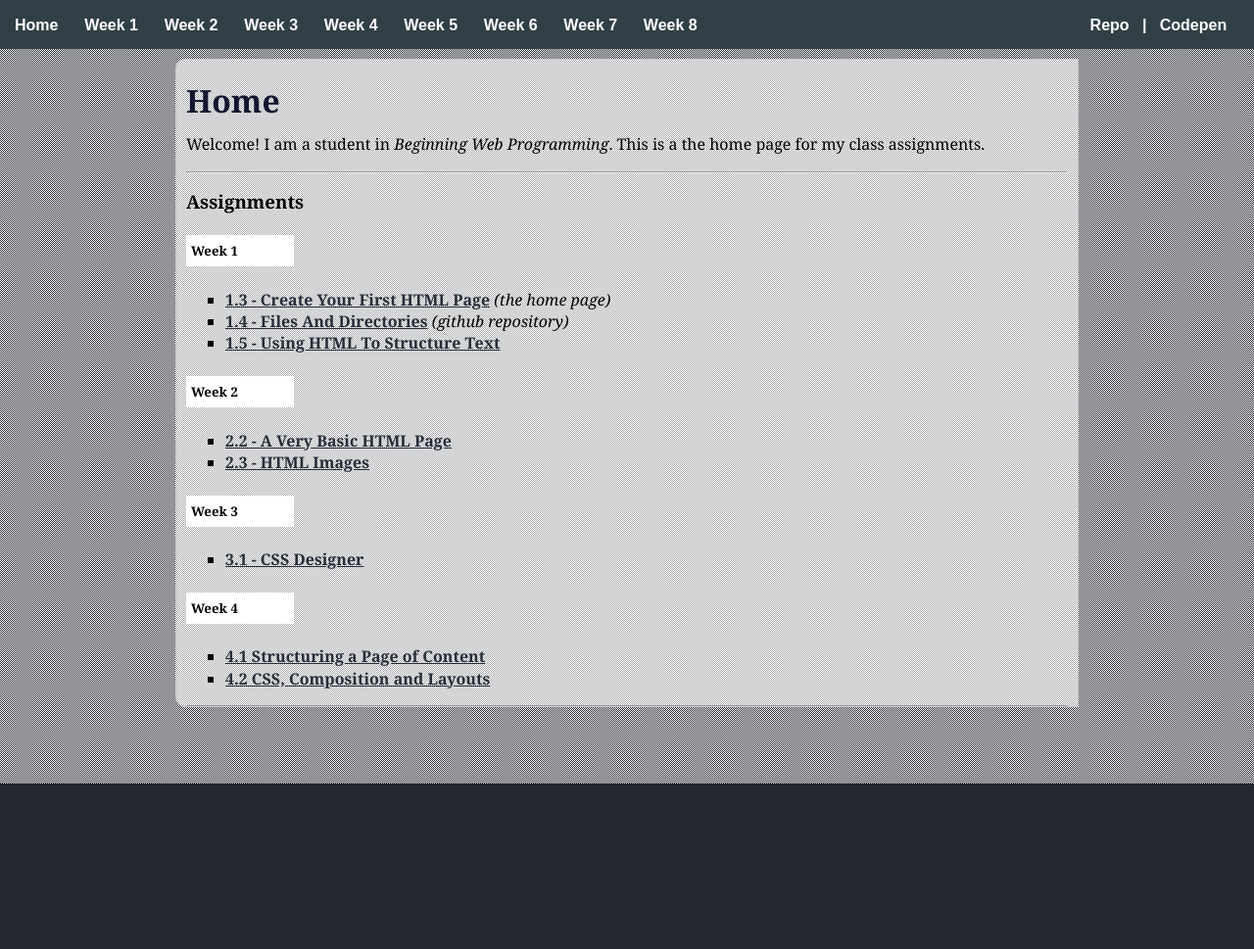
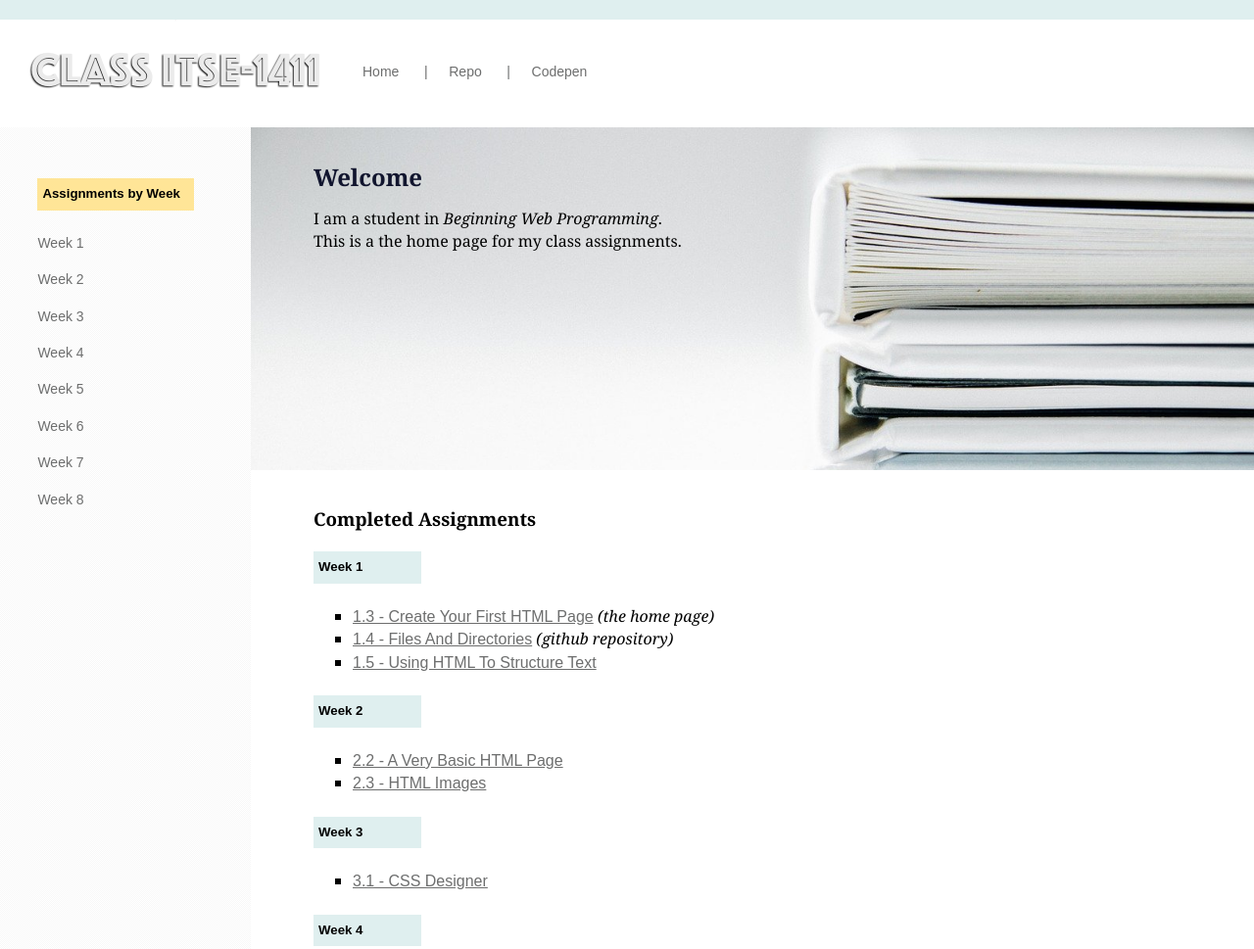
Before and after one commit to joelxdav/joelxdav.github.io, a plain HTML site: page index.html in a window 1280 px wide. Shown: the top 969 px of the page at 98% size. Before the commit the page ends 800 px from the top, so only its background shows below. Drawn offline with nearby package versions, Linux system fonts and the light colour scheme.

Commit message:
updating all index files and adding files

```diff
--- a/index.html
+++ b/index.html
@@ -2,26 +2,32 @@
 <html lang="en-US">
 <head>
   <meta charset="UTF-8">
-  <title>Home Navigation</title>
-  <link rel="stylesheet" type="text/css" href="res/index.css">
-  <link rel="icon" href="/res/icon.jpg" type="image/jpg" sizes="16x16">
+  <title>Home</title>
+  <link rel="stylesheet" type="text/css" href="/res/index.css">
+  <link rel="icon" href="/res/icon.gif" type="image/jpg" sizes="16x16">
   <script src="https://ajax.googleapis.com/ajax/libs/jquery/3.5.1/jquery.min.js"></script>
-  <script src="res/scripts.js"></script>
-
+  <script src="/res/scripts.js"></script>
+  <style>
+    #content { top: 480px; }
+  </style>
 </head>
 <body>
+  <span id="top"></span>
   <header></header>
+
+  <main>
+    <aside id="sidebar"></aside>
+
+    <section>
+      <h1>Welcome</h1>
+      <p>
+        I am a student in <i>Beginning Web Programming</i>. <br>This is a the home page for my class assignments.
+      </p>
+    </section>
 
     <div id="content">
 
-    <h1>Home</h1>
-  <p>
-      Welcome! I am a student in <i>Beginning Web Programming</i>. This is a the home page for my class assignments.
-  </p>
-
-
-    <hr/>
-    <h3>Assignments</h3>
+      <h3>Completed Assignments</h3>
 
       <h5>Week 1</h5>
       <ul>
@@ -47,19 +53,11 @@
         <li><a href="/week04/cookieandkate.html">4.2 CSS, Composition and Layouts</a></li>
       </ul>
 
+      <br><br>
 
-
-    <hr/>
-    <h3>Additional</h3>
-
-    <ul>
-      <li><a href="https://github.com/joelxdav/joelxdav.github.io" target="_blank">My ITSE-1411 Repository</a></li>
-      <li><a href="https://codepen.io/collection/AYbQbJ" target="_blank">My Codepen</a></li>
-    </ul>
-
-
+    <footer></footer>
     </div><!--content-->
 
-
+  </main>
 </body>
 </html>
--- /dev/null
+++ b/res/footer.html
@@ -0,0 +1,20 @@
+
+<table>
+
+    <tr>
+        <td>
+            ITSE 1411<br><br>
+            &copy; 2021<br><br>
+            Author: Joel Davenport<br><br>
+            <i>Welcome banner courtesy of pixabay.com</i>
+        </td>
+
+        <td>
+            <a href="/index.html">ITSE-1411 Home</a><br><br>
+            <a href="https://github.com/joelxdav/joelxdav.github.io" target="_blank">ITSE-1411 Repository</a><br><br>
+            <a href="https://codepen.io/collection/AYbQbJ" target="_blank">ITSE-1411 Codepen</a><br><br>
+            <a href="#">^ Top</a>
+        </td>
+    </tr>
+
+</table>
--- a/res/header.html
+++ b/res/header.html
@@ -1,28 +1,15 @@
+<img src="/res/logo.png" />
+
 <nav>
 
-    <a href="/index.html">Home</a>&nbsp;&nbsp;&nbsp;&nbsp;&nbsp;
+    <a href="/index.html">Home</a>
 
-    <a href="/week01/">Week 1</a>&nbsp;&nbsp;&nbsp;&nbsp;&nbsp;
+    &nbsp;&nbsp;&nbsp;|&nbsp;&nbsp;
 
-    <a href="/week02/">Week 2</a>&nbsp;&nbsp;&nbsp;&nbsp;&nbsp;
+    <a href="https://github.com/joelxdav/joelxdav.github.io" target="_blank">Repo</a>
 
-    <a href="/week03/">Week 3</a>&nbsp;&nbsp;&nbsp;&nbsp;&nbsp;
+    &nbsp;&nbsp;&nbsp;|&nbsp;&nbsp;
 
-    <a href="/week04/">Week 4</a>&nbsp;&nbsp;&nbsp;&nbsp;&nbsp;
-
-    <a href="/week05/">Week 5</a>&nbsp;&nbsp;&nbsp;&nbsp;&nbsp;
-
-    <a href="/week06/">Week 6</a>&nbsp;&nbsp;&nbsp;&nbsp;&nbsp;
-
-    <a href="/week07/">Week 7</a>&nbsp;&nbsp;&nbsp;&nbsp;&nbsp;
-
-    <a href="/week08/">Week 8</a>
-
-
-
-    <span id="float-right">
-        <a href="https://github.com/joelxdav/joelxdav.github.io" target="_blank">Repo</a>&nbsp;&nbsp;&nbsp;|&nbsp;&nbsp;
-        <a href="https://codepen.io/collection/AYbQbJ" target="_blank">Codepen</a>
-    </span>
+    <a href="https://codepen.io/collection/AYbQbJ" target="_blank">Codepen</a>
 
 </nav>
--- a/res/index.css
+++ b/res/index.css
@@ -2,30 +2,57 @@
 /* CSS Document */
 
 
+body {
+  background-color: #f8f8f8;
+  background-image: url("../week03/trans-bg.gif");
+  font-family: "Georgia", serif;
+  color: #000;
+  line-height: 1.4em;
+  min-width: 1000px;
+  height: auto;
+  min-height: 100vh;
+  margin: 0px;
+  margin-top: 130px;
+  overflow-x: hidden;
+}
 header {
-    margin-bottom: 10px;
-  }
-
-  nav {
-    background-color: #314046;
-    color: #fff;
-    /* word-spacing: 10px; */
-    font-weight: 900;
+  background-color: #fff;
+  color: #6d6e6e;
+  font-size: 14px;
+  font-weight: 300;
   font-family: sans-serif;
-    width: 99vw;
-    min-width: 400px;
-    height: 30px;
-    padding: 15px 5px 5px 15px;
+  border-top: 20px solid #dfefef;
+  min-width: 1000px;
+  width: 100vw;
+  height: 110px;
+  padding: 0px;
+  margin: 0px;
+  margin-bottom: 30px;
   position:fixed;
   top:0px;
   left:0px;
+  z-index: 100;
+}
+header img {
+  background-color: white;
+  width: 300px;
+  height: 100px;
+  margin: 0px 30px;
+  float: left;
+  display: inline;
+}
+nav {
+  width: auto;
+  height: auto;
+  padding: 0px;
   margin: auto;
-    margin-bottom: 20px;
+  margin-top: 42px;
+  display: inline-block;
 }
 nav a {
-    color: #fff;
-    font-weight: bold;
-    text-decoration:none;
+  color: inherit;
+  text-decoration: none;
+  margin: 10px;
 }
 nav a:hover {
   color: #FFE597;
@@ -36,39 +63,73 @@
   margin-right:30px;
 }
 
+main {
+  min-width: 1000px;
+  height: auto;
+  margin-bottom: 0px;
+}
+aside {
+  background-color: transparent;
+  padding: 0px;
+  min-width: 100px;
+  width: 17vw;
+  height: 100vh;
+  padding: 30px 0px 0px 3vw;
+  position: fixed;
+  top: 130px;
+  left: 0px;
+}
+aside a {
+  color: #6d6e6e;
+  font-size: 14px;
+  font-weight: 300;
+  font-family: sans-serif;
+  text-decoration: none;
+  width: 80px;
+  margin: 15px 0px;
+  display: block;
 
-
-
-body {
-  font-family: "Georgia", serif;
-  color: #000;
-  line-height: 1.4em;
-  background-image: url("../week03/trans-bg.gif");
-  background-color: #262831;
+  transition: .3s;
+}
+aside a:hover {
+  background-color: #dfefef;
+  width: 120px;
+}
+section {
+  background-color: transparent;
+  background-image: url("books-banner.jpg");
+  background-repeat: no-repeat;
+  background-size: cover;
+  min-width: 400px;
+  width: 70vw;
+  height: 350px;
+  padding: 20px 5vw;
+  position: absolute;
+  top: 130px;
+  left: 20vw;
 }
 
 #content {
-  background-image: url("../week03/trans-bg.gif");
-  background-color: #a7a9ac;
-  border: 1px solid #CCC;
-  border-radius: 10px 0px 0px 10px;
-  margin: auto;
-  margin-top: 60px;
+  background-color: #fff;
   min-width: 400px;
-  max-width: 900px;
-  max-height: 80vh;
-  padding: 10px;
-  overflow-y: scroll;
+  width: 70vw;
+  height: auto;
+  padding: 20px 5vw;
+  margin: 0px;
+  position: absolute;
+  top: 130px;
+  left: 20vw;
 }
 
 #content a {
-  color: #272c38;
-  font-weight: bold;
+  font-family: sans-serif;
+  font-weight: 100;
+  color: #6d6e6e;
 
   transition: .5s;
 }
 
-#content a:hover {
+#content ul a:hover {
   background-color: #FFE597;
   padding-right: 25px;
 }
@@ -78,15 +139,43 @@ h1 {
 }
 
 h5 {
-  background-color: #fff;
+  background-color: #dfefef;
+  font-family: sans-serif;
   max-width:100px;
   padding: 5px;
 }
+aside h5 {
+  background-color: #FFE597;
+  max-width:150px;
+}
 
-blockquote {
-  background-color: #FFE597;
-}
 
 ul {
   list-style-type: square;
 }
+
+footer {
+  background-image: url("../week03/trans-bg.gif");
+  background-color: #fff;
+  border-top: 1px solid #dfdfdf;
+  width: 90vw;
+  height: 200px;
+  padding: 20px 5vw;
+  position: absolute;
+  left: -20vw;
+  bottom: -240px;
+}
+footer table, footer tr {
+  width: 90%;
+  margin: auto;
+}
+footer td {
+  background-color: transparent;
+  padding: 20px;
+}
+footer td:first-child {
+  border-right: 1px dotted #353535;
+}
+footer a:hover {
+  background-color: #FFE597;
+}
--- a/res/scripts.js
+++ b/res/scripts.js
@@ -2,6 +2,13 @@
 $(document).ready(function() {
 
     // import header and navigation
-    $('header').load("../res/header.html");
+    $('header').load("/res/header.html");
+
+    // import sidebar
+    $('#sidebar').load("/res/sidebar.html");
+
+    // import footer
+    $('footer').load("/res/footer.html");
+
 
 });
--- /dev/null
+++ b/res/sidebar.html
@@ -0,0 +1,18 @@
+
+<h5>Assignments by Week</h5>
+
+<a href="/week01/">Week 1</a>
+
+<a href="/week02/">Week 2</a>
+
+<a href="/week03/">Week 3</a>
+
+<a href="/week04/">Week 4</a>
+
+<a href="/week05/">Week 5</a>
+
+<a href="/week06/">Week 6</a>
+
+<a href="/week07/">Week 7</a>
+
+<a href="/week08/">Week 8</a>
```
Also changed, not shown: week01/index.html (+13 -18 lines), week02/index.html (+18 -23 lines), week03/index.html (+17 -21 lines), week04/index.html (+18 -23 lines), week05/index.html (+11 -13 lines), week06/index.html (+11 -13 lines), week07/index.html (+11 -13 lines), week08/index.html (+11 -13 lines), res/books-banner.jpg (added), res/icon.gif, res/logo.png (added), 2 other files. Lines whose indentation alone changed are shown as unchanged.
